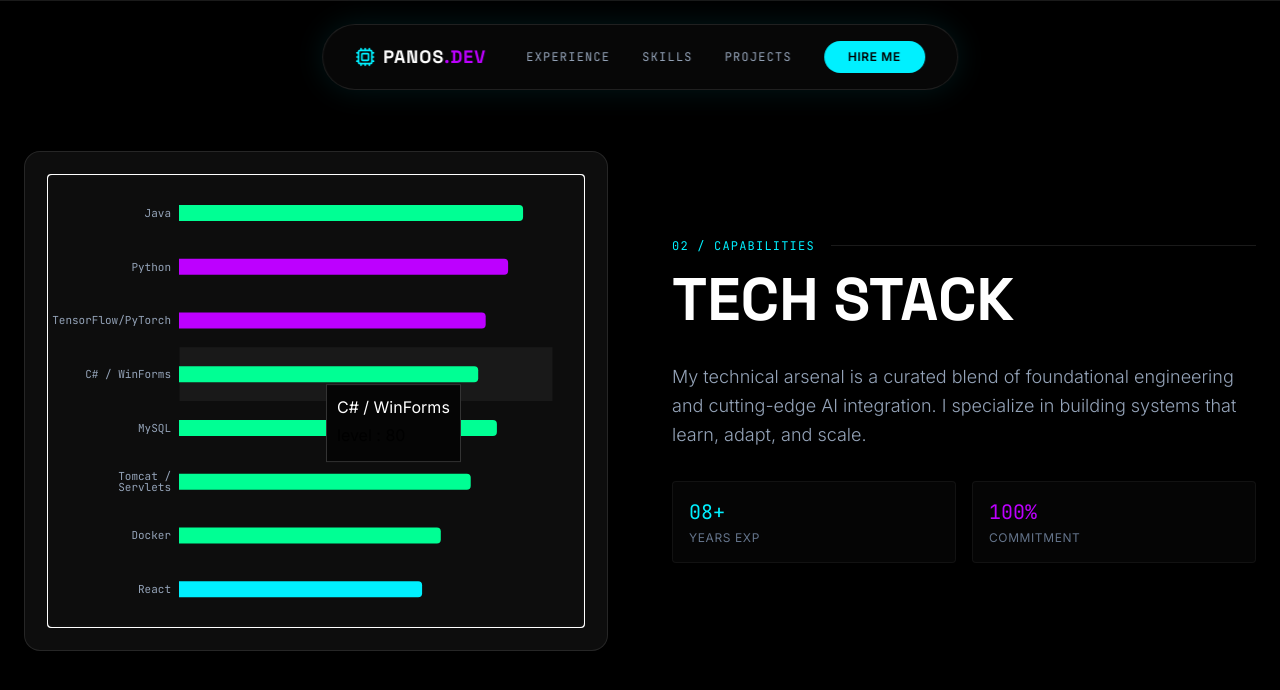
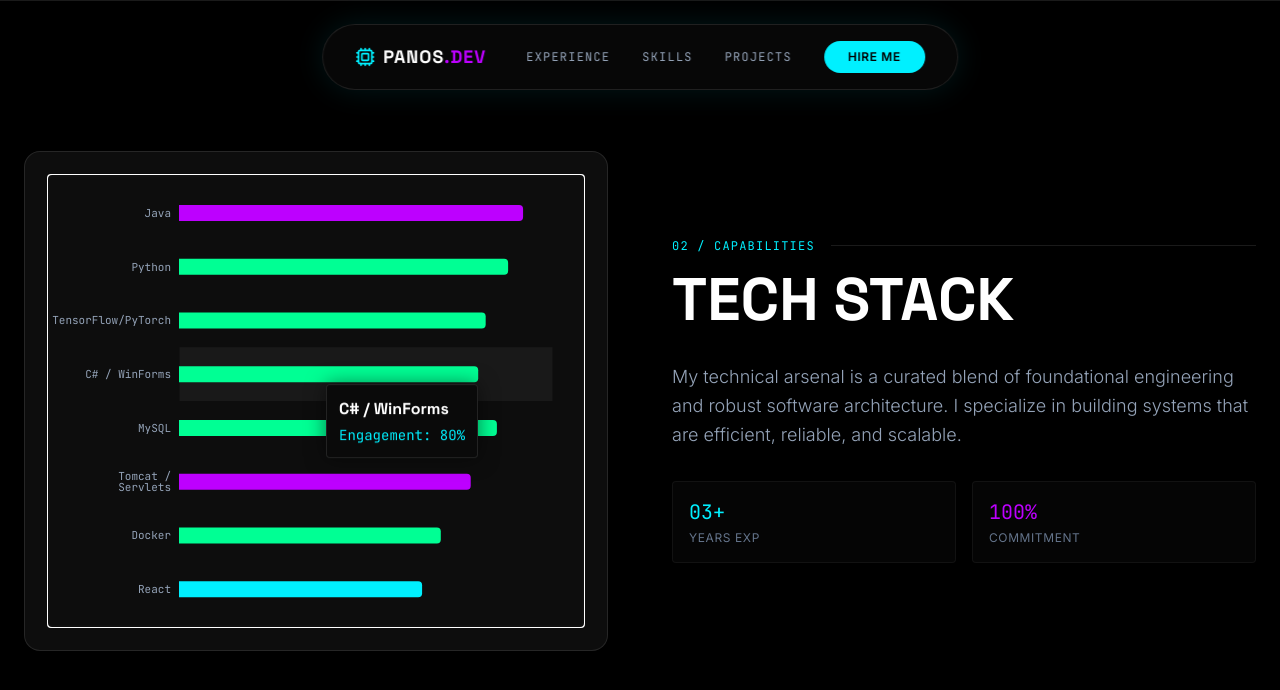
Before and after one commit to panosgeorgakopoulos/panos_portfolio3, a React (Vite) app: page / in a window 1280 px wide. Both pictures are taken after a click on the element 316 px from the left and 2248 px from the top of the page. Shown: the part 1848-2538 px from the top of the page. Built offline with nearby package versions, Linux system fonts and the light colour scheme.

Commit message:
detail and link improvements

```diff
--- a/components/Navbar.tsx
+++ b/components/Navbar.tsx
@@ -10,12 +10,27 @@ const Navbar: React.FC = () => {
     { label: 'Projects', href: '#projects' },
   ];
 
+  // Helper function to handle smooth scroll to top
+  const scrollToTop = (e: React.MouseEvent) => {
+    e.preventDefault();
+    window.scrollTo({
+      top: 0,
+      behavior: 'smooth'
+    });
+    // Update URL hash without jumping (optional, keeps URL clean)
+    history.pushState(null, "", window.location.pathname);
+  };
+
   return (
     <>
       <nav className="fixed top-6 left-1/2 -translate-x-1/2 z-50 hidden md:block w-auto">
         <div className="glass rounded-full px-8 py-4 flex items-center gap-10 shadow-[0_0_30px_rgba(0,240,255,0.1)] border border-white/10">
-          {/* Logo */}
-          <a href="#hero" className="flex items-center gap-2 group cursor-pointer">
+          {/* Logo - Desktop (Fixed) */}
+          <a
+            href="#"
+            onClick={scrollToTop}
+            className="flex items-center gap-2 group cursor-pointer"
+          >
             <Cpu className="text-neon-cyan group-hover:animate-spin-slow transition-all duration-500" size={20} />
             <span className="font-display font-bold text-lg tracking-wider text-white">
               PANOS<span className="text-neon-purple">.DEV</span>
@@ -45,7 +60,12 @@ const Navbar: React.FC = () => {
 
       {/* Mobile Header */}
       <div className="md:hidden fixed top-0 left-0 right-0 z-50 glass border-b border-white/10 px-6 h-16 flex items-center justify-between">
-         <a href="#hero" className="flex items-center gap-2">
+         {/* Logo - Mobile (Fixed) */}
+         <a
+            href="#"
+            onClick={scrollToTop}
+            className="flex items-center gap-2"
+         >
             <Cpu className="text-neon-cyan" size={20} />
             <span className="font-display font-bold text-lg tracking-wider text-white">
               PANOS<span className="text-neon-purple">.DEV</span>
--- a/components/Skills.tsx
+++ b/components/Skills.tsx
@@ -1,6 +1,21 @@
 import React, { useState, useEffect, useRef } from 'react';
 import { ResponsiveContainer, BarChart, Bar, XAxis, YAxis, Tooltip, Cell } from 'recharts';
 import { SKILLS } from '../constants';
+
+// 1. Defined a Custom Tooltip Component for the % display
+const CustomTooltip = ({ active, payload, label }: any) => {
+  if (active && payload && payload.length) {
+    return (
+      <div className="bg-[#0a0a0a] border border-white/10 p-3 rounded shadow-[0_0_20px_rgba(0,0,0,0.5)] backdrop-blur-md">
+        <p className="font-display font-bold text-white mb-1">{label}</p>
+        <p className="font-mono text-neon-cyan text-sm">
+          Engagement: {payload[0].value}%
+        </p>
+      </div>
+    );
+  }
+  return null;
+};
 
 const Skills: React.FC = () => {
   const [activeIndex, setActiveIndex] = useState<number | null>(null);
@@ -43,7 +58,7 @@ const Skills: React.FC = () => {
                     layout="vertical"
                     margin={{ top: 10, right: 30, left: 10, bottom: 10 }}
                   >
-                    <XAxis type="number" hide />
+                    <XAxis type="number" hide domain={[0, 100]} />
                     <YAxis
                       dataKey="name"
                       type="category"
@@ -52,9 +67,10 @@ const Skills: React.FC = () => {
                       axisLine={false}
                       tickLine={false}
                     />
+                    {/* 2. Used the CustomTooltip here */}
                     <Tooltip
+                      content={<CustomTooltip />}
                       cursor={{fill: 'rgba(255,255,255,0.05)'}}
-                      contentStyle={{ backgroundColor: '#050505', borderColor: '#333', color: '#fff' }}
                     />
                     <Bar
                       dataKey="level"
@@ -66,7 +82,11 @@ const Skills: React.FC = () => {
                       {SKILLS.map((entry, index) => (
                         <Cell
                           key={`cell-${index}`}
-                          fill={entry.category === 'Frontend' ? '#00f0ff' : (entry.category === 'AI/ML' ? '#bd00ff' : '#00ff94')}
+                          // 3. Updated color logic to treat 'Backend' as the purple accent
+                          fill={
+                            entry.category === 'Frontend' ? '#00f0ff' :
+                            (entry.category === 'Backend' ? '#bd00ff' : '#00ff94')
+                          }
                           fillOpacity={activeIndex === null || activeIndex === index ? 1 : 0.3}
                           className="transition-all duration-300"
                         />
@@ -85,13 +105,14 @@ const Skills: React.FC = () => {
             <h2 className="text-4xl md:text-6xl font-display font-bold text-white mb-8">
               TECH STACK
             </h2>
+            {/* 4. Sanitized text to remove "AI integration" */}
             <p className="text-slate-400 font-light leading-relaxed mb-8 text-lg">
-              My technical arsenal is a curated blend of foundational engineering and cutting-edge AI integration. I specialize in building systems that learn, adapt, and scale.
+              My technical arsenal is a curated blend of foundational engineering and robust software architecture. I specialize in building systems that are efficient, reliable, and scalable.
             </p>
 
             <div className="grid grid-cols-2 gap-4">
               <div className="p-4 border border-white/5 rounded bg-white/[0.02]">
-                <div className="text-neon-cyan font-mono text-xl mb-1">08+</div>
+                <div className="text-neon-cyan font-mono text-xl mb-1">03+</div>
                 <div className="text-xs text-slate-500 uppercase tracking-wider">Years Exp</div>
               </div>
               <div className="p-4 border border-white/5 rounded bg-white/[0.02]">
--- a/constants.ts
+++ b/constants.ts
@@ -62,7 +62,7 @@ export const PROJECTS: Project[] = [
       "Machine learning model developed during the French Hackathon to detect and predict marine heatwaves using ocean temperature and depth-layer climate datasets.",
     imageUrl: "https://www.marineheatwaves.org/uploads/1/1/0/5/110558923/mhw-definition-wcats_orig.png",
     tags: ["Python", "ML", "Xarray", "Climate Data"],
-    link: "https://github.com/panosgeorgakopoulos"
+    link: "https://github.com/panosgeorgakopoulos/HackathonChallenge1.git"
   },
   {
     id: "p2",
@@ -71,7 +71,7 @@ export const PROJECTS: Project[] = [
       "A complete Java web application built with Maven, Servlets, JSP, and Tomcat, featuring full CRUD operations and a MySQL database backend.",
     imageUrl: "https://www.startechup.com/wp-content/uploads/java-logo.png",
     tags: ["Java", "Maven", "Tomcat", "MySQL"],
-    link: "https://github.com/panosgeorgakopoulos"
+    link: "https://github.com/panosgeorgakopoulos/demo1.git"
   },
   {
     id: "p3",
@@ -80,6 +80,6 @@ export const PROJECTS: Project[] = [
       "A classic Battleship game built in C# using Windows Forms, featuring grid-based gameplay, game logic, and a structured UI.",
     imageUrl: "https://playpager.com/images/1x1/battleship-1x1.jpg",
     tags: ["C#", "Windows Forms", "Game Dev"],
-    link: "https://github.com/panosgeorgakopoulos"
+    link: "https://github.com/panosgeorgakopoulos/battleship.git"
   }
 ];
```
